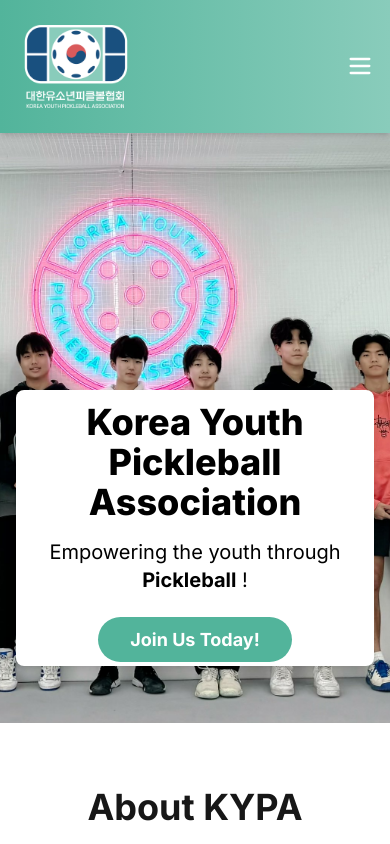
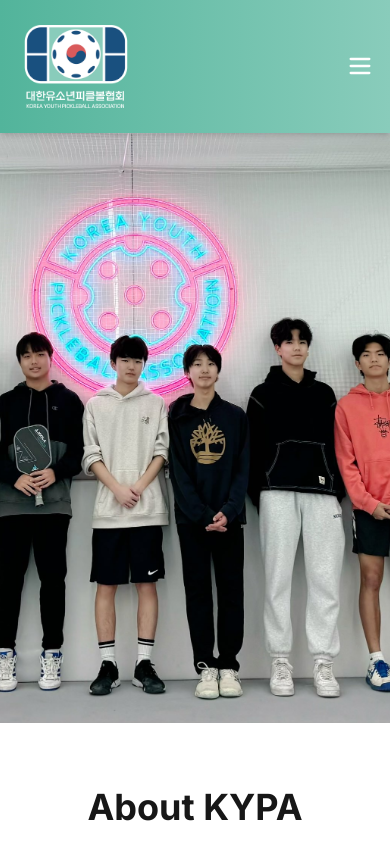
Before and after one commit to zeronohako/kypa-website, a Next.js app: page /en in a window 390 px wide. Shown: the top 844 px of the page. Built offline with nearby package versions, Linux system fonts and the light colour scheme.

Commit message:
banner hidden in md

```diff
--- a/src/app/en/page.tsx
+++ b/src/app/en/page.tsx
@@ -29,7 +29,7 @@
           className="object-cover -z-10"
           priority
         />
-        <div className="z-10 bg-white p-3 rounded-lg mx-4 shadow-lg mt-50 md:p-6 md:mb-0">
+        <div className="hidden md:block z-10 bg-white p-3 rounded-lg mx-4 shadow-lg mt-50 md:p-6 md:mb-0">
           <h1 className="text-black text-4xl md:text-6xl font-extrabold mb-4">
             Korea Youth Pickleball Association
           </h1>
```
